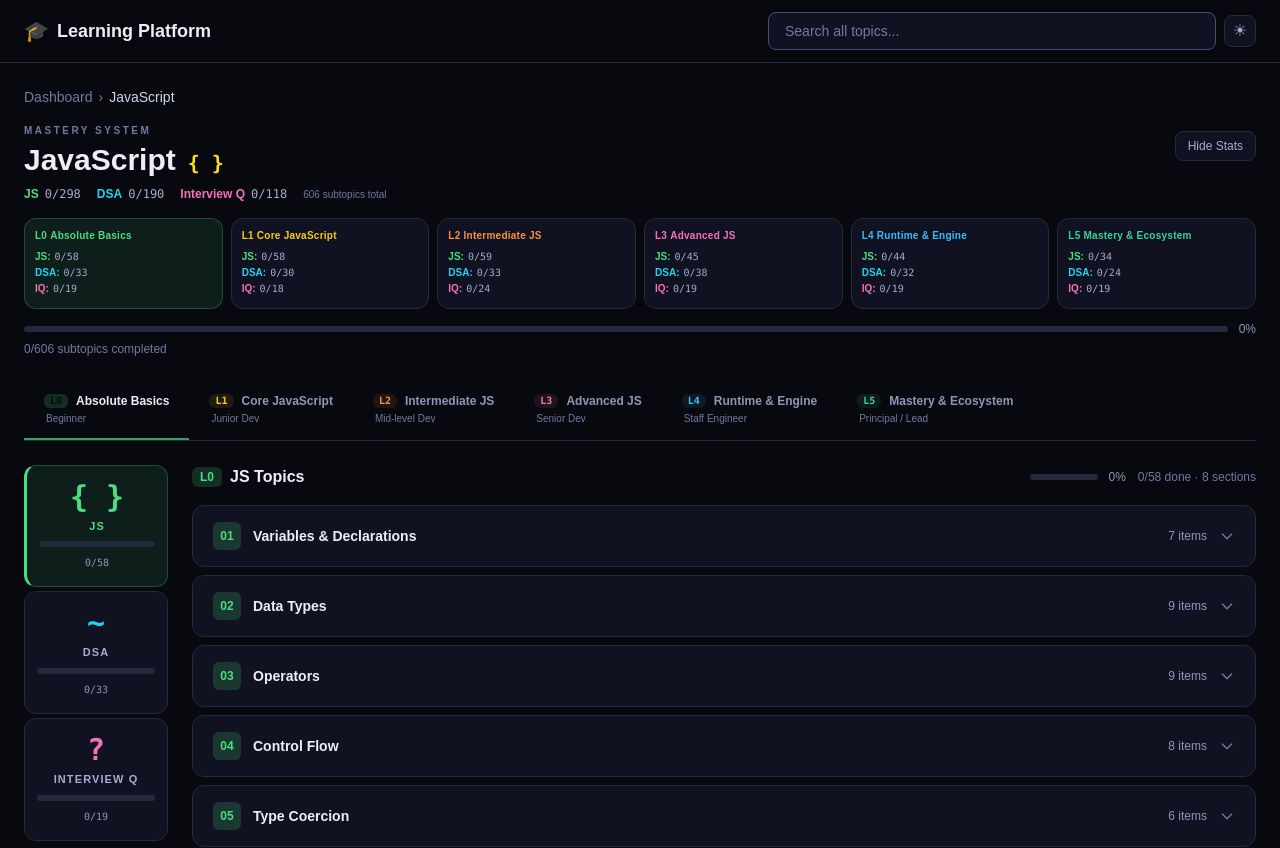
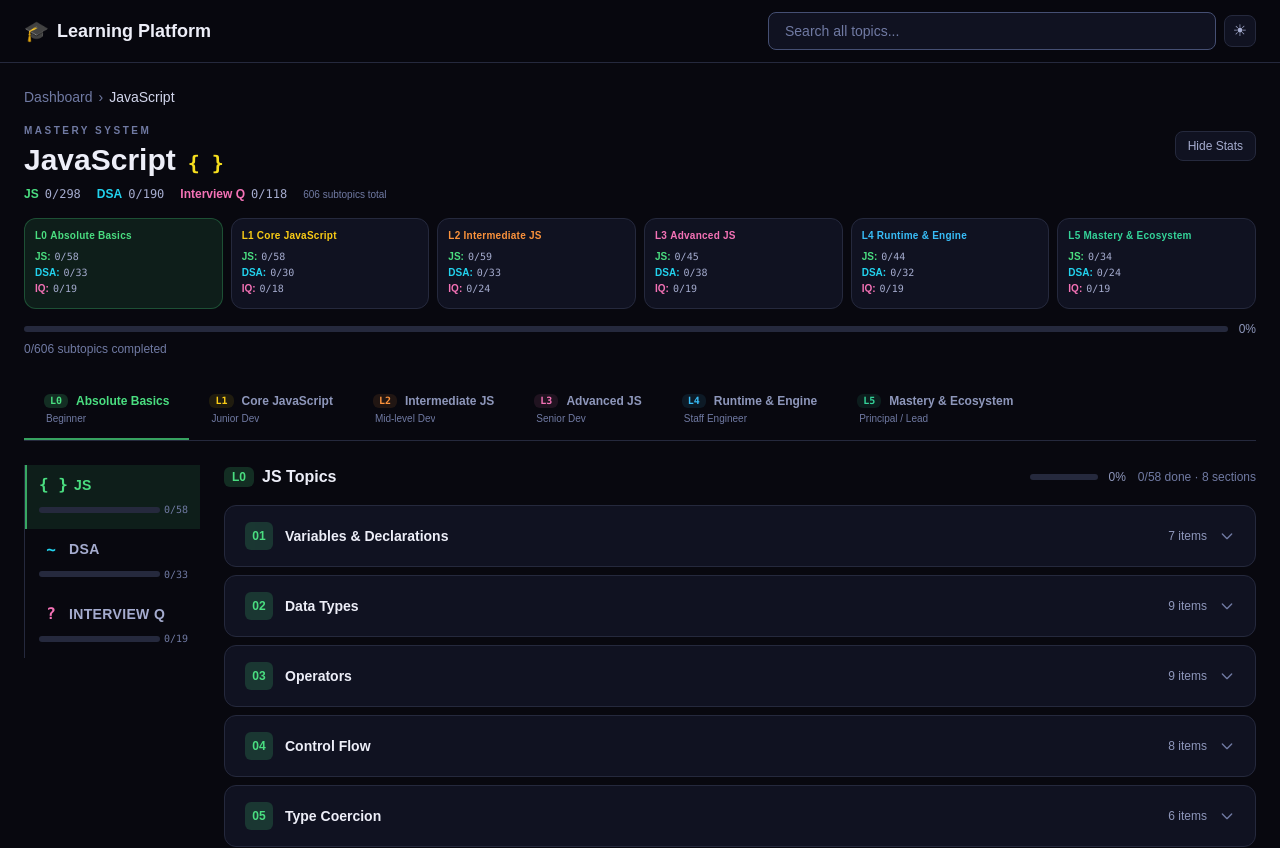
Before and after one commit to mdnuruzzamannirob/curriculum-platform, a Next.js app: page /course/javascript in a window 1280 px wide. Shown: the top 848 px of the page. Built offline with nearby package versions, Linux system fonts and the light colour scheme; a web font is replaced by a local one.

Commit message:
refactor: enhance styling and layout for course content and module sidebar

```diff
--- a/src/app/course/[courseId]/page.tsx
+++ b/src/app/course/[courseId]/page.tsx
@@ -241,7 +241,7 @@ function CourseContent({ courseId }: { courseId: string }) {
                   <span
                     className={`rounded-md px-1.5 py-0.5 font-mono text-[10px] font-black leading-none ${
                       active
-                        ? "accent-bg-soft-strong text-page"
+                        ? "accent-bg-soft-strong accent-text"
                         : "accent-bg-soft accent-text"
                     }`}
                   >
@@ -249,7 +249,7 @@ function CourseContent({ courseId }: { courseId: string }) {
                   </span>
                   <span
                     className={`text-xs font-bold whitespace-nowrap ${
-                      active ? "text-text-primary" : "text-text-subtle"
+                      active ? "accent-text" : "text-text-subtle"
                     }`}
                   >
                     {level.title}
@@ -261,7 +261,7 @@ function CourseContent({ courseId }: { courseId: string }) {
                   </p>
                 )}
                 {showProgress && lp.percentage > 0 && (
-                  <div className="mt-0.5 w-full min-w-30">
+                  <div className="mt-0.5 w-full min-w-32">
                     <ProgressBar
                       percentage={lp.percentage}
                       size="sm"
@@ -279,7 +279,7 @@ function CourseContent({ courseId }: { courseId: string }) {
       {/* ── Content: sidebar + topics ────────────────────── */}
       <div className="mt-6 flex flex-col gap-4 md:flex-row md:gap-6">
         {/* Module sidebar - horizontal on mobile, vertical on desktop */}
-        <div className="w-full md:w-36 shrink-0">
+        <div className="w-full shrink-0 md:w-44">
           <ModuleSidebar
             modules={activeLevel.modules}
             activeId={resolvedModuleId}
@@ -308,7 +308,7 @@ function CourseContent({ courseId }: { courseId: string }) {
                 </div>
                 <div className="flex items-center gap-3">
                   {showProgress && activeModuleStats && (
-                    <div className="w-24">
+                    <div className="w-full sm:w-24">
                       <ProgressBar
                         percentage={activeModuleStats.percentage}
                         size="sm"
@@ -316,7 +316,7 @@ function CourseContent({ courseId }: { courseId: string }) {
                       />
                     </div>
                   )}
-                  <span className="text-xs text-text-faint">
+                  <span className="text-xs whitespace-nowrap text-text-faint">
                     {activeModuleStats?.completed ?? 0}/
                     {activeModuleStats?.total ?? 0} done ·{" "}
                     {activeModule.topics.length} sections
--- a/src/app/globals.css
+++ b/src/app/globals.css
@@ -43,8 +43,8 @@
 html.light {
   --color-bg-page: #f8fafc;
   --color-bg-surface: #ffffff;
-  --color-bg-surface-hover: #f8fafc;
-  --color-bg-surface-emphasis: #f1f5f9;
+  --color-bg-surface-hover: #f1f5f9;
+  --color-bg-surface-emphasis: #eaf0f7;
   --color-border-base: #e5e7eb;
   --color-border-soft: #d1d5db;
   --color-border-high: #c4cad6;
@@ -173,6 +173,16 @@ html.theme-switching .border-border-strong {
   transition-timing-function: ease-out;
 }
 
+html.theme-switching .accent-bg-soft,
+html.theme-switching .accent-bg-soft-strong,
+html.theme-switching .accent-border,
+html.theme-switching .accent-border-soft,
+html.theme-switching .accent-text {
+  transition-property: background-color, border-color, color;
+  transition-duration: 180ms;
+  transition-timing-function: ease-out;
+}
+
 .progress-track {
   appearance: none;
   -webkit-appearance: none;
@@ -186,7 +196,6 @@ html.theme-switching .border-border-strong {
 
 .progress-track::-webkit-progress-value {
   background-color: var(--progress-fill, #3b82f6);
-  transition: width 300ms ease;
 }
 
 .progress-track::-moz-progress-bar {
@@ -209,6 +218,12 @@ html.theme-switching .border-border-strong {
   --progress-fill: var(--accent);
 }
 
+html.theme-switching .progress-track,
+html.theme-switching .progress-track::-webkit-progress-value,
+html.theme-switching .progress-track::-moz-progress-bar {
+  transition: none !important;
+}
+
 body {
   @apply bg-page text-text-primary;
   font-family: var(--font-sans), system-ui, sans-serif;
--- a/src/components/ModuleSidebar.tsx
+++ b/src/components/ModuleSidebar.tsx
@@ -62,8 +62,8 @@ export default function ModuleSidebar({
         </div>
       </div>
 
-      {/* Desktop: vertical stack with left-border active indicator */}
-      <nav className="hidden md:flex md:flex-col md:gap-1">
+      {/* Desktop: vertical module tabs */}
+      <nav className="hidden md:flex border-l border-border-default  md:flex-col">
         {modules.map((mod) => {
           const active = mod.id === activeId;
           const mp = calcModuleProgress(progress, courseId, levelId, mod);
@@ -74,22 +74,26 @@ export default function ModuleSidebar({
               data-accent={modColor}
               type="button"
               onClick={() => onSelect(mod.id)}
-              className={`flex w-full flex-col items-center gap-2 rounded-xl border px-3 py-4 text-center ${
+              className={`w-full items-start space-y-2 gap-2 border-l-2 px-3 py-3 text-left ${
                 active
-                  ? "accent-bg-soft accent-border-soft border-l-[3px] accent-border-left"
-                  : "border-border-default bg-surface hover:border-border-muted hover:bg-surface-hover"
+                  ? "accent-bg-soft accent-border"
+                  : "border-transparent hover:bg-surface-hover hover:border-border-muted"
               }`}
             >
-              <span className="text-3xl font-black font-mono leading-none accent-text">
+              <div className="flex items-center gap-1.5">
+                <p className="rounded justify-center min-w-6 text-center font-mono font-black leading-none accent-text">
                   {mod.icon ?? mod.id.charAt(0).toUpperCase()}
-              </span>
-              <span
-                className={`text-[11px] font-bold uppercase tracking-widest leading-tight ${
+                </p>
+                <p
+                  className={`text-sm font-bold uppercase tracking-wide leading-tight ${
                     active ? "accent-text" : "text-text-muted"
                   }`}
                 >
                   {mod.title}
-              </span>
+                </p>
+              </div>
+
+              <div className="flex w-full items-center gap-1">
                 <div className="w-full">
                   <ProgressBar
                     percentage={mp.percentage}
@@ -98,9 +102,10 @@ export default function ModuleSidebar({
                     showLabel={false}
                   />
                 </div>
-              <span className="text-[10px] font-mono tabular-nums text-text-subtle">
+                <span className="text-[10px] font-mono tabular-nums text-text-faint">
                   {mp.completed}/{mp.total}
                 </span>
+              </div>
             </button>
           );
         })}
```
Lines whose indentation alone changed are shown as unchanged.
